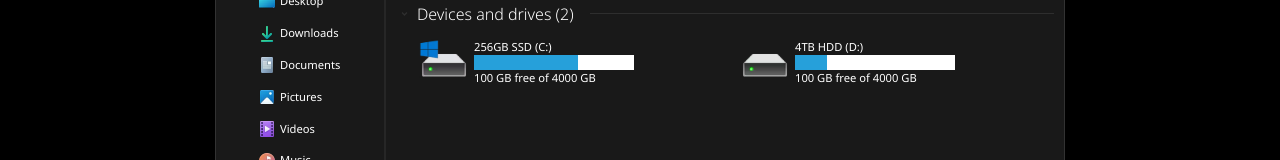
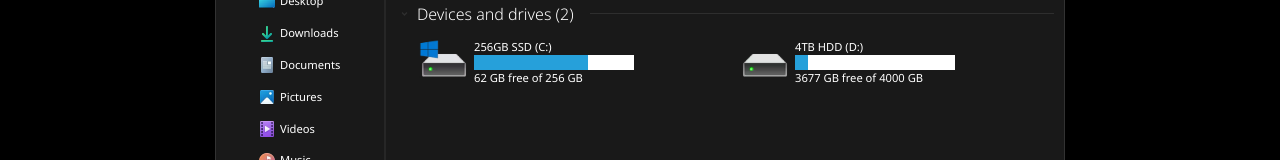
Before and after one commit to leomarss/windows11-portfolio, a Vue app: page /explorer/this-pc in a window 1280 px wide. Shown: the part 416-576 px from the top of the page. Built offline with nearby package versions, Linux system fonts and the light colour scheme.

Commit message:
This pc folder refactor

```diff
--- a/src/pages/ThisPc.vue
+++ b/src/pages/ThisPc.vue
@@ -125,7 +125,7 @@ export default {
             <div class="space-bar relative">
               <div class="fill-space-bar absolute top-0 left-0 h-full"></div>
             </div>
-            <span>100 GB free of 4000 GB</span>
+            <span>62 GB free of 256 GB</span>
           </div>
         </div>
       </div>
@@ -137,7 +137,7 @@ export default {
             <div class="space-bar relative">
               <div class="hdd fill-space-bar absolute top-0 left-0 h-full"></div>
             </div>
-            <span>100 GB free of 4000 GB</span>
+            <span>3677 GB free of 4000 GB</span>
           </div>
         </div>
       </div>
@@ -182,12 +182,12 @@ export default {
           width: 10rem;
 
           .fill-space-bar {
-            width: 65%;
+            width: 71%;
             background-color: #26a0da;
           }
 
           .hdd.fill-space-bar {
-            width: 20%;
+            width: 8%;
           }
         }
       }
```
